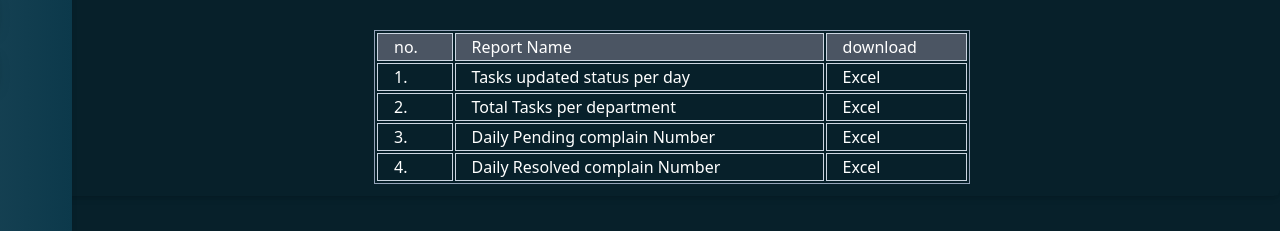
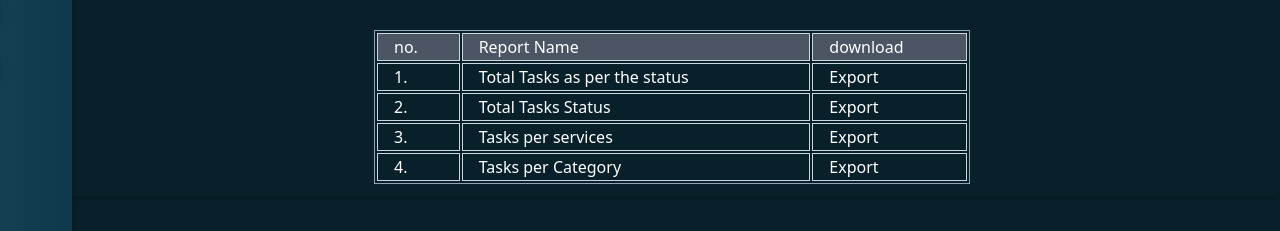
Before and after one commit to Canteen-Management-System/CRMS-front-end, a Next.js app: page /reports in a window 1280 px wide. Shown: the part 516-747 px from the top of the page. Built offline with nearby package versions, Linux system fonts and the light colour scheme; no server answers.

Commit message:
Reports and Analysis Added

```diff
--- a/components/ReportList.jsx
+++ b/components/ReportList.jsx
@@ -36,7 +36,6 @@ function ReportList() {
       const departmentReq =await  http.get("/department-list", auth.config);
       setretrievedDepartment(departmentReq.data);
 
-      console.log(departid)
       } catch (error) {
       console.log(error);
     }
@@ -51,7 +50,6 @@ function ReportList() {
     try {
       const res = await http.get("/tasks-list", auth.config);
       setRetrievedTasks(res.data);
-      console.log(retrievedTasks)
       } catch (error) {
       console.log(error);
     }
@@ -67,17 +65,7 @@ function ReportList() {
 // filter dapetment
 
 
-  // Analysis 2
-const [analysis2, setanalysis2] = useState(false);
-const [x2, setx2] = useState([]);
-const [y2, sety2] = useState([]);
 
-const handleChangeanalysis2 = (e) => {
-  setanalysis1(false);
-  setx2(x2=departments)
-  setanalysis2(true);
-
-};
 
 
 var today = new Date();
@@ -89,23 +77,7 @@ today = dd + '/' + mm + '/' + yyyy;
 
 
 
-const [Datevalue, setDateValue] = useState(date1);
-const [x, setx] = useState([]);
-const [y, sety] = useState([]);
-const handleDateChange = (e) => {
-setDateValue(Datevalue = e.target.value);
-  //2022-07-13
-var dd = Datevalue.slice(8,10)
-var mm = Datevalue.slice(5,7)
-var yyyy = Datevalue.slice(0,4)
-setDateValue(Datevalue = dd + '/' + mm + '/' + yyyy)
-const openCount = filteropenComplainTasks.length;
-const closedCount = filterClosedComplainTasks.length;
-const pendingCount = 0;
-sety(y = [openCount,closedCount,pendingCount]);
-setx( x= ["open", "closed", "pending"]);
 
-};
 
   // Filter Function
   const filtered = retrievedTasks.filter(task => {
@@ -134,11 +106,7 @@ const handleChange = (e) => {
 };
 
 
-const [analysis1, setanalysis1] = useState(false);
-const handleChangeanalysis1 = (e) => {
-  setanalysis1(true);
 
-};
 
 
 const filteredUser = retrievedTasks.filter(employee => {
@@ -189,6 +157,150 @@ function filterTasksByDate(status, date) {
 
   return filteredTasks;
 }
+
+const [Datevalue, setDateValue] = useState(date1);
+const [x, setx] = useState([]);
+const [y, sety] = useState([]);
+const handleDateChange = (e) => {
+setDateValue(Datevalue = e.target.value);
+  //2022-07-13
+var dd = Datevalue.slice(8,10)
+var mm = Datevalue.slice(5,7)
+var yyyy = Datevalue.slice(0,4)
+setDateValue(Datevalue = dd + '/' + mm + '/' + yyyy)
+const pendingCount = 0;
+const isOpenToday = (value) =>
+  value.status == "open" && value.date == Datevalue;
+ const isClosedToday = (value) =>
+  value.status == "closed" && value.date == Datevalue;
+const openCount = retrievedTasks.filter(isOpenToday);
+const closedCount = retrievedTasks.filter(isClosedToday);
+sety(y = [openCount.length ,closedCount.length ,pendingCount]);
+setx( x= ["open", "closed", "pending"]);
+console.log(x)
+console.log(y)
+
+};
+
+
+const [retrievedSeviceTypes, setRetrievedSeviceTypes] = useState([]);
+const getServiceType = async () => {
+  try {
+    const res = await http.get("/service-type-list", auth.config);
+    setRetrievedSeviceTypes(res.data);
+  } catch (error) {
+    console.log(error);
+  }
+};
+useEffect(() => {
+  getTasks();
+  getServiceType();
+}, []);
+
+function filterServiceType(service_name) {
+  const getServiceId = retrievedSeviceTypes.filter((service) => {
+    return service.service == service_name;
+  });
+  const filteredTasks = retrievedTasks.filter((task) => {
+
+    return task.service_type == getServiceId[0]?.id;
+  });
+
+  return filteredTasks.length;
+}
+const isOpen = (value) => value.status == "open";
+const isClosed = (value) => value.status == "closed";
+
+const [analysis1, setanalysis1] = useState(false);
+const handleChangeanalysis1 = (e) => {
+  setanalysis1(true);
+};
+  // Analysis 2
+  const [analysis2, setanalysis2] = useState(false);
+  const [y1, sety1] = useState([]);
+
+  const handleChangeanalysis2 = (e) => {
+    const open = retrievedTasks.filter(isOpen);
+    const closed = retrievedTasks.filter(isClosed);
+    const pending =0;
+    sety1(y1= [open.length,closed.length,pending.length])
+    setx( x= ["open", "closed", "pending"]);
+
+    console.log(y1)
+    setanalysis1(false);
+    setanalysis2(true)
+
+  };
+
+
+  // Analysis 3
+
+const [analysis3, setanalysis3] = useState(false);
+const [x2,setx2] = useState([]);
+const [y2,sety2]= useState([]);
+const handleChangeanalysis3 = (e) => {
+  const services = retrievedSeviceTypes.map(({ service }) => service);
+  const servicesId = retrievedSeviceTypes.map(({ id }) => id);
+  setx2(x2= services)
+  console.log(x2)
+  const yy = []
+  services.map((ser) => (
+    yy.push(filterServiceType(ser))
+  ))
+  sety2(y2=yy)
+  setanalysis1(false);
+  setanalysis2(false);
+  setanalysis3(true);
+};
+
+// retrive Category information
+const [retrievedCategory, setretrievedCategory] = useState([]);
+const getCategory = async () => {
+  try {
+    const res = await http.get("category-list", auth.config);
+    setretrievedCategory(retrievedCategory= res.data);
+  } catch (error) {
+    console.log(error);
+  }
+};
+useEffect(() => {
+  getTasks();
+  getCategory();
+}, []);
+
+function filterCategory(Category_name) {
+  const getCatId = retrievedCategory.filter((category) => {
+    return category.category == Category_name;
+  });
+  const filteredTasks = retrievedTasks.filter((task) => {
+
+    return task.category == getCatId[0]?.id;
+  });
+
+  return filteredTasks.length;
+}
+// Analysis 4
+
+const [analysis4, setanalysis4] = useState(false);
+const [x3,setx3] = useState([]);
+const [y3,sety3]= useState([]);
+const handleChangeanalysis4 = (e) => {
+  const Categories = retrievedCategory.map(({ category }) => category);
+  const servicesId = retrievedCategory.map(({ id }) => id);
+  setx3(x3= Categories)
+  console.log(x3)
+  const yyy = []
+  Categories.map((ser) => (
+    yyy.push(filterCategory(ser))
+  ))
+  sety3(y3=yyy)
+  setanalysis1(false);
+  setanalysis2(false);
+  setanalysis3(false);
+  setanalysis4(true);
+  console.log(y3)
+
+};
 
 
 return (
@@ -273,30 +385,30 @@ return (
     <tbody>
     <tr>
         <td className="border border-slate-300 px-4"> 1.</td>
-        <td className="border border-slate-300 px-4">Tasks updated status per day </td>
+        <td className="border border-slate-300 px-4">Total Tasks as per the status</td>
         <td className="border border-slate-300 px-4" >
-        <button  onClick={handleChangeanalysis1}>Excel</button>
+        <button  onClick={handleChangeanalysis1}>Export</button>
         </td>
     </tr>
     <tr>
         <td className="border border-slate-300 px-4"> 2.</td>
-        <td className="border border-slate-300 px-4">Total Tasks per department</td>
+        <td className="border border-slate-300 px-4"> Total Tasks Status</td>
         <td className="border border-slate-300 px-4" >
-        <button   onClick={handleChangeanalysis2}>Excel</button>
+        <button   onClick={handleChangeanalysis2}>Export</button>
         </td>
     </tr>
     <tr>
         <td className="border border-slate-300 px-4"> 3.</td>
-        <td className="border border-slate-300 px-4">Daily Pending complain Number</td>
+        <td className="border border-slate-300 px-4">Tasks per services </td>
         <td className="border border-slate-300 px-4" >
-        <button   onClick={handleExportReport3}>Excel</button>
+        <button   onClick={handleChangeanalysis3}>Export</button>
         </td>
     </tr>
     <tr>
         <td className="border border-slate-300 px-4"> 4.</td>
-        <td className="border border-slate-300 px-4">Daily Resolved complain Number</td>
+        <td className="border border-slate-300 px-4">Tasks per Category</td>
         <td className="border border-slate-300 px-4" >
-        <button   onClick={handleExportReport4}>Excel</button>
+        <button   onClick={handleChangeanalysis4}>Export</button>
         </td>
     </tr>
     </tbody>
@@ -307,9 +419,14 @@ return (
   <div className='flex flex-col justify-center items-center'>
       {
       analysis1 ?
-      <BarPlot x={x} y={y} Datevalue={Datevalue} />
+      <BarPlot x={x} y={y} title={` Total Tasks as per the status for ${Datevalue}`} />
       : analysis2 ?
-      <ParPlot filteredTasks={retrievedTasks}/>
+      <BarPlot x={x} y={y1} title={"Total Tasks Status"} />
+      : analysis3 ?
+      <ParPlot x={x2} y={y2} title={"Total Number of Tasks as per the service type" }/>
+      :
+      analysis4 ?
+      <BarPlot x={x3} y={y3} title={"Total Number of Tasks per Category" }/>
       :
       <></>
       }
--- a/components/Reports-page/BarPlot.jsx
+++ b/components/Reports-page/BarPlot.jsx
@@ -2,7 +2,7 @@ import { jsPDF } from "jspdf";
 import Plot from 'react-plotly.js';
 import html2canvas from "html2canvas";
 
-export default function BarPlot({ x,y,Datevalue }) {
+export default function BarPlot({ x,y,title }) {
     const createPDF = async () => {
         const pdf = new jsPDF("portrait", "pt", "a4");
         const data = await html2canvas(document.querySelector("#pdf"));
@@ -30,7 +30,7 @@ export default function BarPlot({ x,y,Datevalue }) {
           x: x,
           y:y},
         ]}
-        layout={ {width: 500, height: 500, title:"Tasks updated status per day	"} }
+        layout={ {width: 500, height: 500, title: title} }
       />
     </div>
     <button onClick={createPDF} type="button">Download</button>
--- a/pages/index.js
+++ b/pages/index.js
@@ -24,9 +24,8 @@ export default function Home(props) {
           <RenderHead title="Home" />
           <SideBar />
           {/* <ClientModalForm /> */}
-          <Counters/>
+          <Dashboard/>
           {/* <App/> */}
-          <Dashboard/>
         </section>
       )}
     </>
```
Also changed, not shown: components/Reports-page/ParPlot.jsx (+16 -77 lines).
